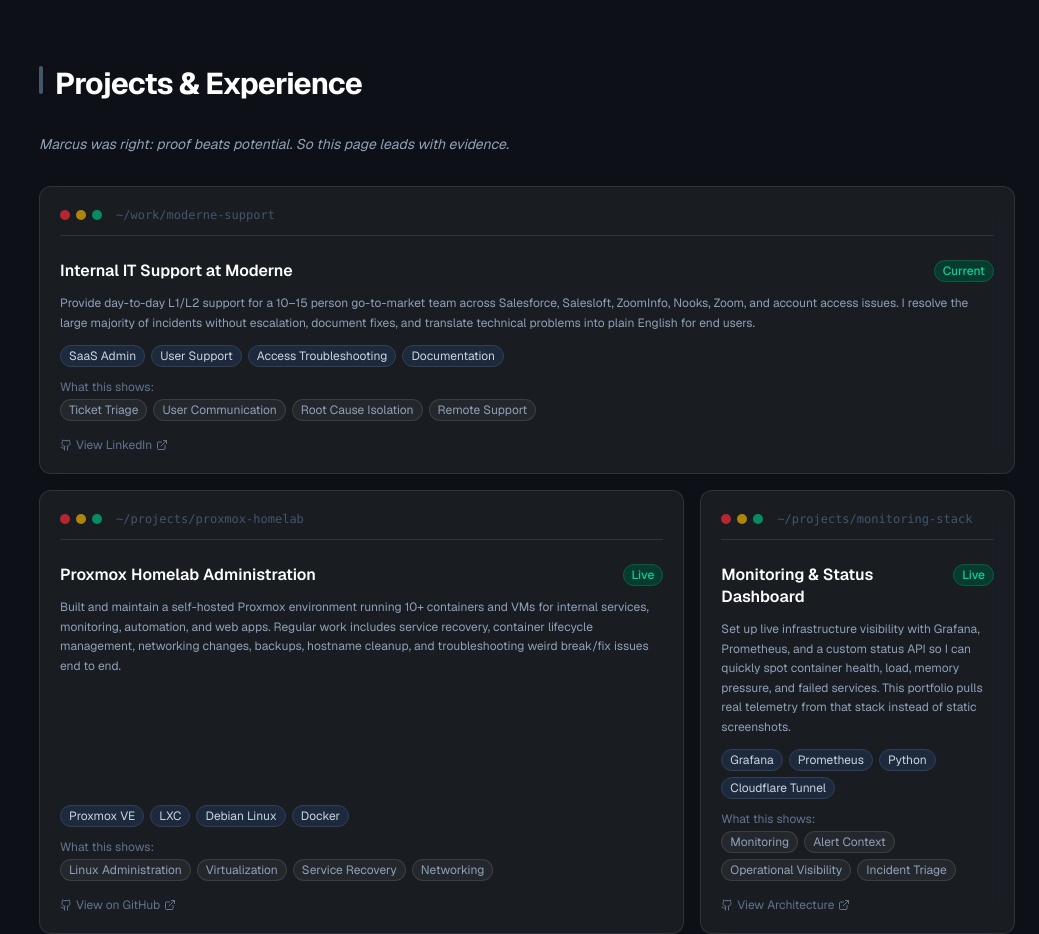
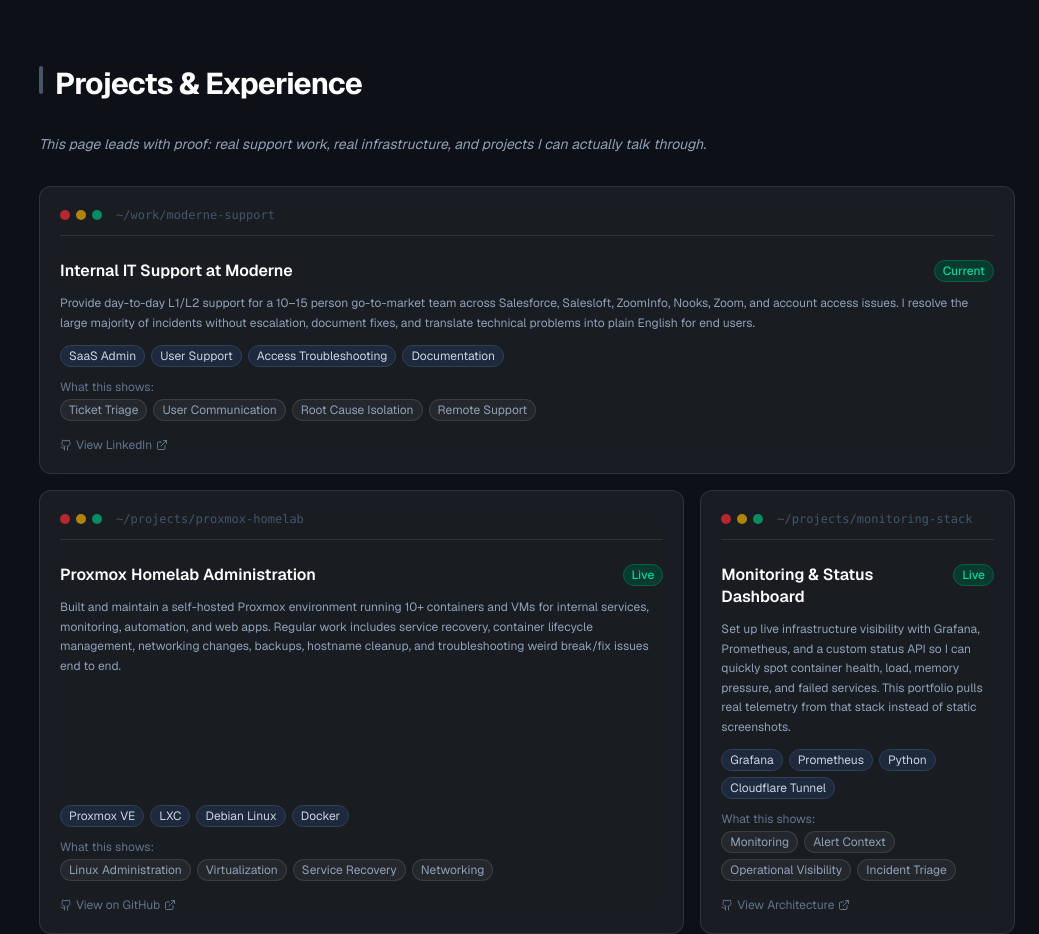
Before and after one commit to jbetgevergiz/homelab, a Next.js app: page /homelab/ in a window 1280 px wide. Shown: the part 1440-2374 px from the top of the page, without its empty margins (241-1280 px from the left). Built offline with nearby package versions, Linux system fonts and the light colour scheme; no server answers.

Commit message:
Remove internal reference from projects intro

```diff
--- a/src/app/page.tsx
+++ b/src/app/page.tsx
@@ -257,7 +257,7 @@
             <div className="w-1 h-7 rounded-full bg-slate-600"></div>
             <h2 className="text-3xl font-bold text-white tracking-tight">Projects & Experience</h2>
           </div>
-          <p className="text-slate-400 text-sm italic mb-8">Marcus was right: proof beats potential. So this page leads with evidence.</p>
+          <p className="text-slate-400 text-sm italic mb-8">This page leads with proof: real support work, real infrastructure, and projects I can actually talk through.</p>
 
           <div className="grid grid-cols-1 md:grid-cols-3 gap-4 mb-12">
             {coreProjects.map((project) => (
```
Also changed, not shown: index.html (+1 -1 lines).
